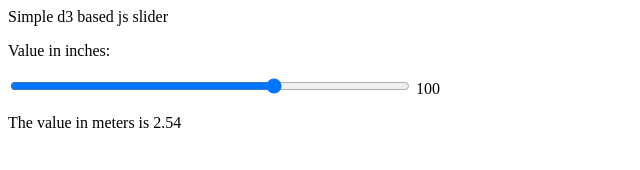
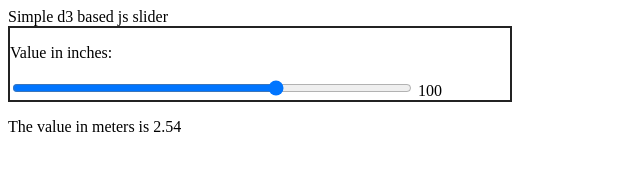
Before and after one commit to AndrewStaroscik/notion_embeds, a plain HTML site: page slidertest.html in a window 1280 px wide. Shown: the whole page, without its empty margins (0-640 px from the left). Drawn offline with Linux system fonts and the light colour scheme.

Commit message:
Update intomet.css
Added border

```diff
--- a/css/intomet.css
+++ b/css/intomet.css
@@ -1,5 +1,6 @@
 .slidecontainer {
   width: 500px;
+  border: 2px solid #232323;
 }
 
 .slider {
```
